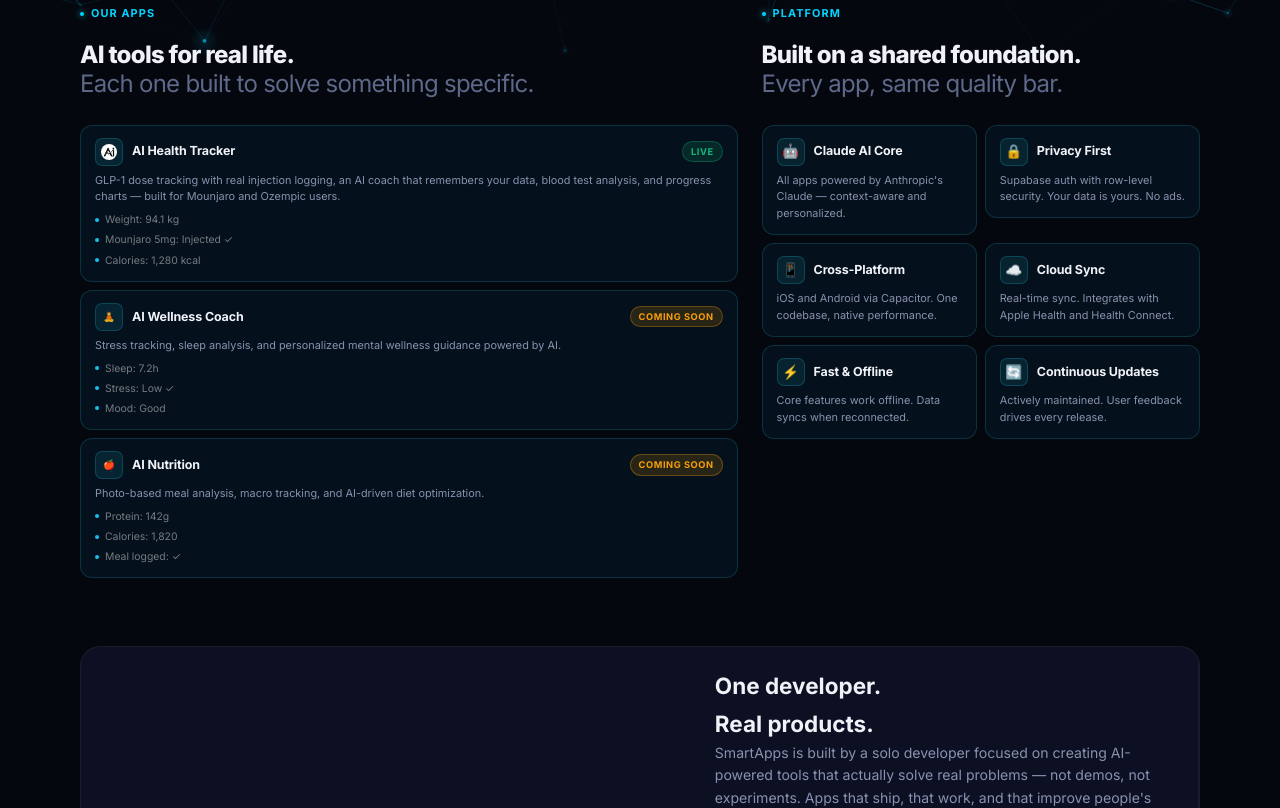
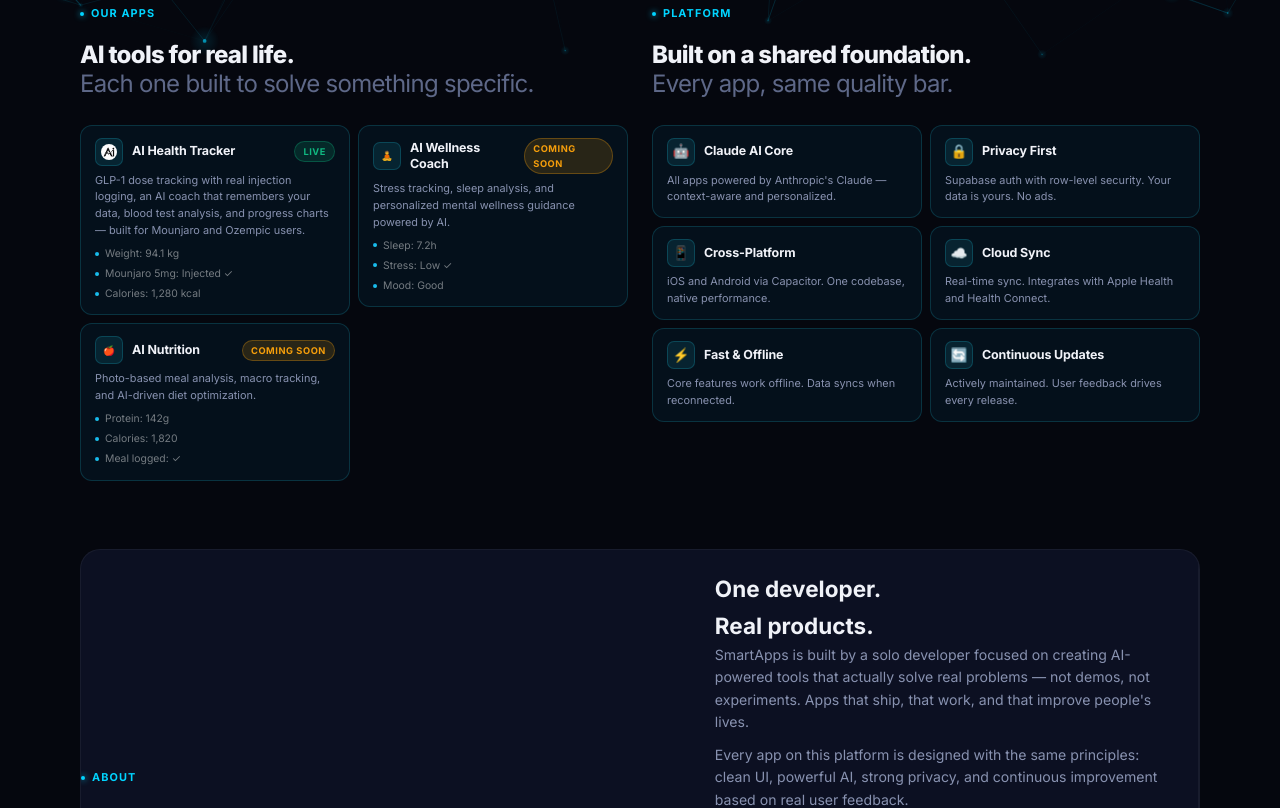
Before and after one commit to Sabbasromania-ai/mysmartapp-site, a React (Vite) app: page / in a window 1280 px wide. Shown: the part 740-1548 px from the top of the page. Built offline with nearby package versions, Linux system fonts and the light colour scheme.

Commit message:
fix: equal columns 1fr 1fr, app cards 2-col grid same size as platform cards

```diff
--- a/src/index.css
+++ b/src/index.css
@@ -1506,7 +1506,7 @@
 }
 .combined-grid {
   display: grid;
-  grid-template-columns: 1.5fr 1fr;
+  grid-template-columns: 1fr 1fr;
   gap: 24px;
   align-items: start;
 }
@@ -1539,9 +1539,9 @@
   gap: 8px;
   align-items: start;
 }
-/* apps-grid inside combined-left: 1-col stack */
+/* apps-grid inside combined-left: 2-col same as platform grid */
 .combined-left .apps-grid {
-  grid-template-columns: 1fr;
+  grid-template-columns: 1fr 1fr;
   gap: 8px;
 }
 
```
